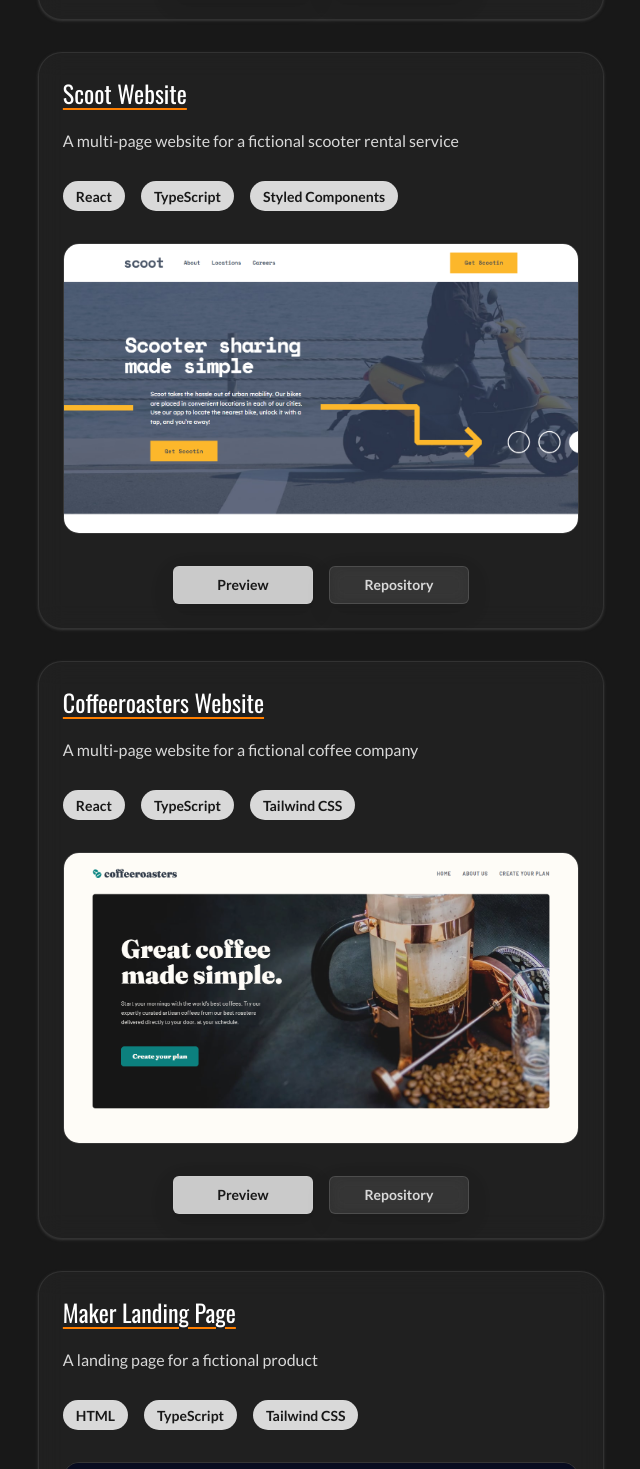
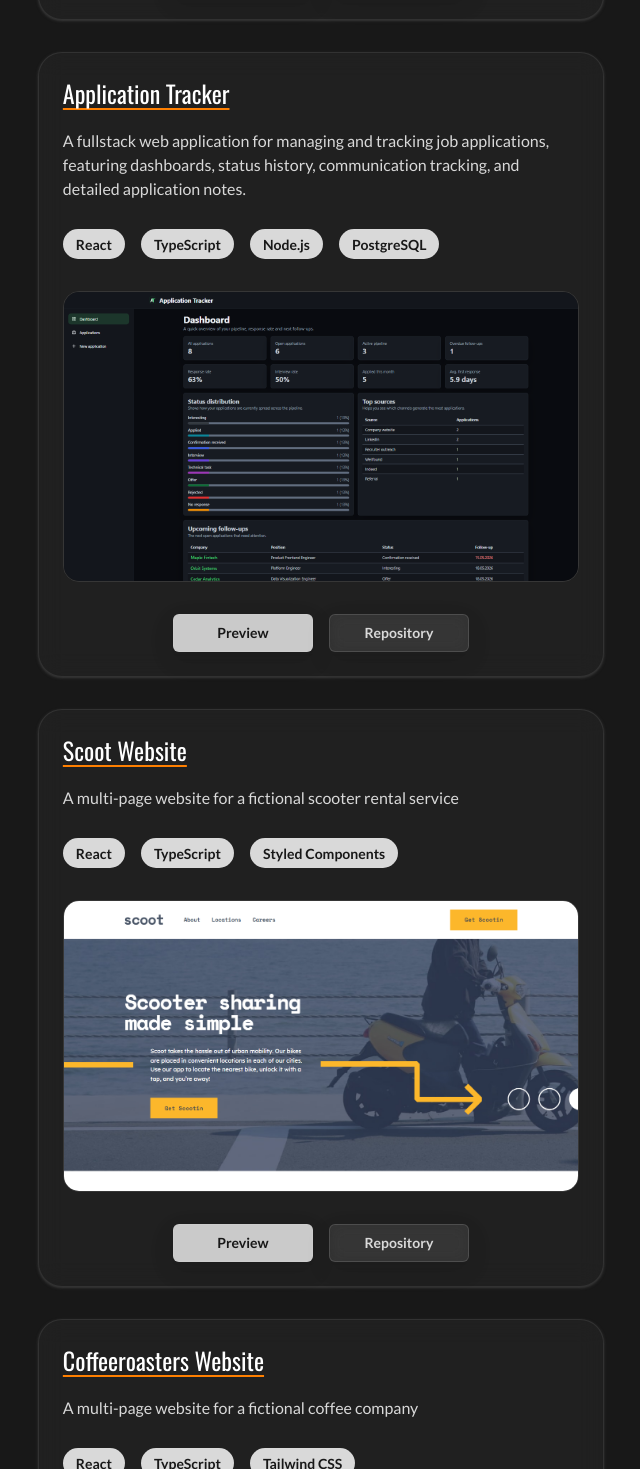
Before and after one commit to Dudeldups/personal-portfolio, a React (Vite) app in the folder frontend/: page / in a window 1280 px wide. Shown: the part 1721-3190 px from the top of the page, without its empty margins (596-1236 px from the left). Built offline with nearby package versions, Linux system fonts and the light colour scheme; no server answers.

Commit message:
update projects

```diff
--- a/frontend/src/data/projects.json
+++ b/frontend/src/data/projects.json
@@ -6,6 +6,14 @@
     "image": "big-ambitions-tools.png",
     "demoLink": "https://big-ambitions-tools.com",
     "githubLink": "https://github.com/Dudeldups/big-ambitions-tools"
+  },
+  {
+    "id": "application-tracker",
+    "title": "Application Tracker",
+    "techs": ["React", "TypeScript", "Node.js", "PostgreSQL"],
+    "image": "application-tracker.png",
+    "demoLink": "https://applications.dudeldups.dev",
+    "githubLink": "https://github.com/Dudeldups/application-tracker"
   },
   {
     "id": "scoot",
@@ -22,13 +30,5 @@
     "image": "coffeeroasters.png",
     "demoLink": "https://coffeeroasters-9000.netlify.app/",
     "githubLink": "https://github.com/Dudeldups/FM-coffeeroasters"
-  },
-  {
-    "id": "maker",
-    "title": "Maker",
-    "techs": ["HTML", "TypeScript", "Tailwind CSS"],
-    "image": "maker.png",
-    "demoLink": "https://dudeldups.github.io/FM-maker-landing-page/",
-    "githubLink": "https://github.com/Dudeldups/FM-maker-landing-page"
   }
 ]
--- a/frontend/src/i18n/locales/de.ts
+++ b/frontend/src/i18n/locales/de.ts
@@ -40,6 +40,10 @@ export const de = {
         title: "Big Ambitions Tools",
         desc: "Eine Begleit-App für das Spiel Big Ambitions, die Spieler dabei unterstützt, ihre Fabriklayouts und Logistik zu planen, zu optimieren und zu verwalten.",
       },
+      "application-tracker": {
+        title: "Application Tracker",
+        desc: "Eine Webanwendung zur Verwaltung und Nachverfolgung von Bewerbungen mit Dashboard, Status-Verlauf, Kommunikations-Tracking und detaillierten Bewerbungsnotizen.",
+      },
       scoot: {
         title: "Scoot Webseite",
         desc: "Eine mehrseitige Website für einen fiktiven Roller-Verleihservice",
@@ -47,10 +51,6 @@ export const de = {
       coffeeroasters: {
         title: "Coffeeroasters Webseite",
         desc: "Eine mehrseitige Website für ein fiktives Kaffeeunternehmen",
-      },
-      maker: {
-        title: "Maker Landing Page",
-        desc: "Eine Landing Page für ein fiktives Produkt",
       },
     },
     updates: {
@@ -65,7 +65,8 @@ export const de = {
         title: "GitHub",
         subtitle: "Letzter Commit",
         link: "Commit ansehen",
-        privateRepo: "Dieser Commit wurde in einem privaten Repository gemacht.",
+        privateRepo:
+          "Dieser Commit wurde in einem privaten Repository gemacht.",
         privateRepoImageAlt: "Alright then, keep your secrets Meme",
       },
       spotify: {
--- a/frontend/src/i18n/locales/en.ts
+++ b/frontend/src/i18n/locales/en.ts
@@ -40,6 +40,10 @@ export const en = {
         title: "Big Ambitions Tools",
         desc: "A companion app for the game Big Ambitions, designed to help players plan, optimize, and manage their factory setups and logistics.",
       },
+      "application-tracker": {
+        title: "Application Tracker",
+        desc: "A fullstack web application for managing and tracking job applications, featuring dashboards, status history, communication tracking, and detailed application notes.",
+      },
       scoot: {
         title: "Scoot Website",
         desc: "A multi-page website for a fictional scooter rental service",
@@ -47,10 +51,6 @@ export const en = {
       coffeeroasters: {
         title: "Coffeeroasters Website",
         desc: "A multi-page website for a fictional coffee company",
-      },
-      maker: {
-        title: "Maker Landing Page",
-        desc: "A landing page for a fictional product",
       },
     },
     updates: {
```
Also changed, not shown: frontend/public/assets/images/project-previews/application-tracker.png (added), frontend/public/assets/images/project-previews/maker.png (deleted).
